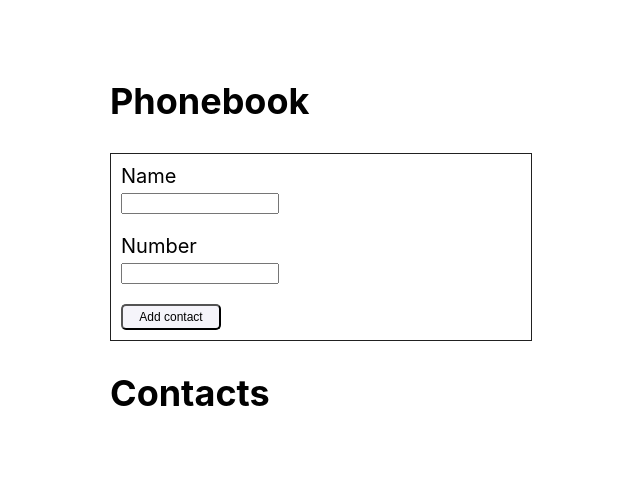
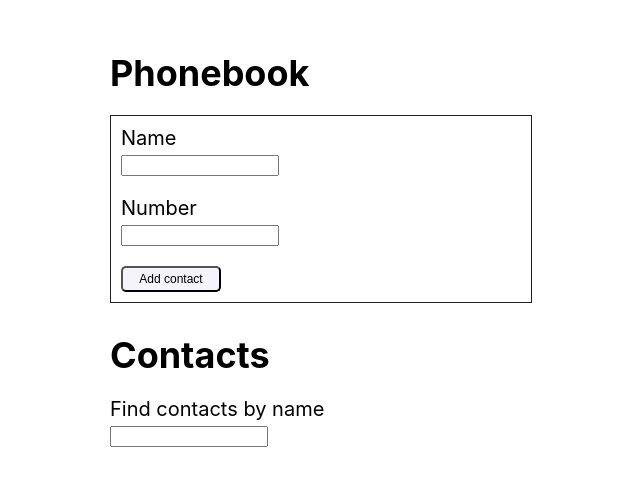
Before and after one commit to YevhenProkhorenko/goit-react-hw-02-phonebook, a React (Create React App) app: page / in a window 1280 px wide. Shown: the part 153-638 px from the top of the page, without its empty margins (319-959 px from the left). Built offline with nearby package versions, Linux system fonts and the light colour scheme.

Commit message:
basic conditions is done

```diff
--- a/src/components/App.jsx
+++ b/src/components/App.jsx
@@ -9,7 +9,6 @@ export const App = () => {
         display: 'flex',
         justifyContent: 'center',
         alignItems: 'center',
-        fontSize: 40,
         color: '#010101',
       }}
     >
--- a/src/components/Phonebook/ContactList.jsx
+++ b/src/components/Phonebook/ContactList.jsx
@@ -1,18 +1,22 @@
 import React from 'react';
 import css from '../Phonebook/Phonebook.module.css';
 
-export default function ContactList({ contacts }) {
+export default function ContactList({ contacts, removeContact }) {
   const elements = contacts.map(contact => {
     return (
       <li key={contact.id} className={css.contactList}>
         {contact.name}: {contact.number}
-        <button className={(css.submitButton, css.deleteButton)}>Delete</button>
+        <button
+          className={(css.submitButton, css.deleteButton)}
+          onClick={() => removeContact(contact.id)}
+        >
+          Delete
+        </button>
       </li>
     );
   });
   return (
     <div>
-      <h2 className={css.title}>Contacts</h2>
       <ul className={css.labelText}>{elements.length === 0 ? '' : elements}</ul>
     </div>
   );
--- a/src/components/Phonebook/Phonebook.jsx
+++ b/src/components/Phonebook/Phonebook.jsx
@@ -8,9 +8,13 @@ import css from '../Phonebook/Phonebook.module.css';
 export default class Phonebook extends Component {
   state = {
     contacts: [],
+    filter: '',
   };
 
   addConctact = data => {
+    if (this.noDuplicates(data)) {
+      return alert(`${data.name} is already in contacts.`);
+    }
     this.setState(prevState => {
       const newContact = { id: nanoid(), ...data };
 
@@ -20,16 +24,63 @@ export default class Phonebook extends Component {
     });
   };
 
+  searchContact = e => {
+    const { name, value } = e.target;
+    this.setState({
+      [name]: value,
+    });
+  };
+  filteredContacts() {
+    const { contacts, filter } = this.state;
+    if (!filter) {
+      return contacts;
+    }
+    const normilizedFilter = filter.toLocaleLowerCase();
+    const filteredContacts = contacts.filter(contact => {
+      const normilizeName = contact.name.toLocaleLowerCase();
+      const result = normilizeName.includes(normilizedFilter);
+      return result;
+    });
+    return filteredContacts;
+  }
+
+  noDuplicates({ name }) {
+    const { contacts } = this.state;
+    const result = contacts.find(
+      item => item.name.toLocaleLowerCase() === name.toLocaleLowerCase()
+    );
+    return result;
+  }
+
+  removeContact = id => {
+    this.setState(prevState => {
+      const newContacts = prevState.contacts.filter(item => item.id !== id);
+      return {
+        contacts: newContacts,
+      };
+    });
+  };
+
   render() {
-    const { addConctact } = this;
-    const { contacts } = this.state;
+    const { addConctact, searchContact, removeContact } = this;
+    const { filter } = this.state;
+    const contacts = this.filteredContacts();
     return (
       <>
         <div className={css.mainWrapper}>
           <ContactForm onSubmit={addConctact} />
         </div>
         <div>
-          <ContactList contacts={contacts} />
+          <h2 className={css.title}>Contacts</h2>
+          <p className={css.labelText}>Find contacts by name</p>
+          <input
+            className={css.inputStyles}
+            type="text"
+            name="filter"
+            value={filter}
+            onChange={searchContact}
+          />
+          <ContactList contacts={contacts} removeContact={removeContact} />
         </div>
       </>
     );
--- a/src/components/Phonebook/Phonebook.module.css
+++ b/src/components/Phonebook/Phonebook.module.css
@@ -13,10 +13,12 @@
 .title {
   font-weight: 700;
   font-size: 36px;
+  margin-bottom: 20px;
 }
 
 .labelText {
   font-size: 20px;
+  margin: 0;
 }
 .inputStyles {
   width: 150px;
--- a/src/components/Phonebook/Wrapper.jsx
+++ b/src/components/Phonebook/Wrapper.jsx
@@ -4,7 +4,7 @@ import css from '../Phonebook/Phonebook.module.css';
 export default function Wrapper({ title, children }) {
   return (
     <div>
-      <h2 className={css.title}>{title}</h2>
+      <h1 className={css.title}>{title}</h1>
       {children}
     </div>
   );
```
